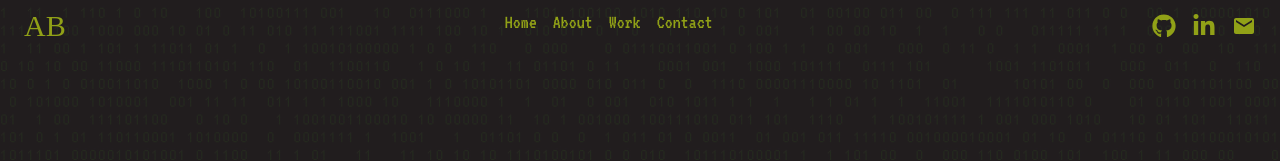
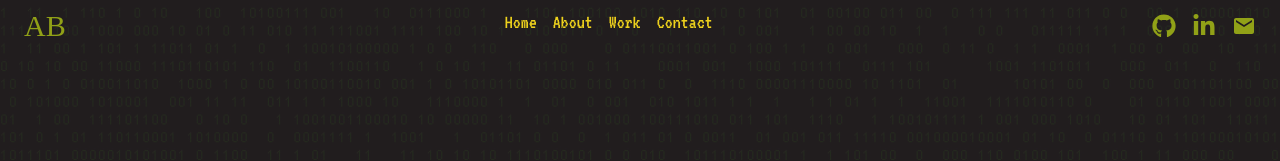
Before and after one commit to thatavocoder/portfolio-template, a Next.js app: page / in a window 1280 px wide. Shown: the top 161 px of the page. Built offline with nearby package versions, Linux system fonts and the light colour scheme; a web font is replaced by a local one.

Commit message:
adds contact form

```diff
--- /dev/null
+++ b/src/components/contact/index.tsx
@@ -0,0 +1,23 @@
+import React from 'react'
+import { FaGithub, FaLinkedinIn, FaTwitter } from 'react-icons/fa'
+import { MdMail } from 'react-icons/md'
+
+const Contact = () => {
+  return (
+    <div id="contact" className='min-h-screen max-w-[1440px] m-auto flex flex-col items-center'>
+      <div>
+        <p className='text-primary-500 font-title text-4xl md:text-5xl text-center pt-12'>Contact me</p>
+        <p className='text-secondary-500 font-body px-8 text-center'>You&apos;re just one click away from turning your idea into reality.</p>
+      </div>
+      <div className='mt-8 relative top-1/2'>
+        <a href="" className='flex justify-center items-center mt-4 text-white-500 font-body text-xl'><FaGithub className='mr-4' /> Github</a>
+        <a href="" className='flex justify-center items-center mt-4 text-white-500 font-body text-xl'><FaLinkedinIn className='mr-4' /> LinkedIn</a>
+        <a href="" className='flex justify-center items-center mt-4 text-white-500 font-body text-xl'><FaTwitter className='mr-4' /> Twitter</a>
+        <p className='mt-8 text-secondary-500 font-body'>------- Or send an email on -------</p>
+        <a href="mailto:abc@gmail.com" className='flex justify-center items-center mt-8 text-white-500 font-body text-xl'><MdMail className='mr-4' />abc@gmail.com</a>
+      </div>
+    </div>
+  )
+}
+
+export default Contact
--- a/src/components/hero/index.tsx
+++ b/src/components/hero/index.tsx
@@ -12,10 +12,10 @@ const Hero = () => (
           <p className='text-primary-500 xsm:text-xl md:text-3xl font-logo'>AB</p>
         </div>
         <div>
-          <a href='#home' className='text-primary-500 xsm:text-lg md:text-xl font-title ml-4'>Home</a>
-          <a href='#about' className='text-primary-500 xsm:text-lg md:text-xl font-title ml-4'>About</a>
-          <a href='#work' className='text-primary-500 xsm:text-lg md:text-xl font-title ml-4'>Work</a>
-          <a href='#contact' className='text-primary-500 xsm:text-lg md:text-xl font-title ml-4'>Contact</a>
+          <a href='#home' className='text-secondary-500 xsm:text-lg md:text-xl font-title ml-4'>Home</a>
+          <a href='#about' className='text-secondary-500 xsm:text-lg md:text-xl font-title ml-4'>About</a>
+          <a href='#work' className='text-secondary-500 xsm:text-lg md:text-xl font-title ml-4'>Work</a>
+          <a href='#contact' className='text-secondary-500 xsm:text-lg md:text-xl font-title ml-4'>Contact</a>
         </div>
         <div className='flex items-center'>
           <FaGithub className='text-primary-500 xsm:text-lg md:text-2xl ml-4' />
--- a/src/components/home/index.tsx
+++ b/src/components/home/index.tsx
@@ -1,5 +1,6 @@
 import React from 'react'
 import About from '../about'
+import Contact from '../contact'
 import Hero from '../hero'
 import Work from '../work'
 
@@ -8,6 +9,7 @@ const HomeComponent = () => (
     <Hero />
     <About />
     <Work />
+    <Contact />
   </>
 )
 
--- a/src/components/work/projects.tsx
+++ b/src/components/work/projects.tsx
@@ -7,7 +7,7 @@ import { PROJECTS } from '../constants'
 const Projects = () => {
   return (
     <div>
-      <p className='text-primary-500 font-title text-4xl md:text-5xl text-center mt-12'>Projects</p>
+      <p className='text-primary-500 font-title text-4xl md:text-5xl text-center mt-8'>Projects</p>
       <div className='mt-6 flex overflow-auto whitespace-nowrap ml-4 md:ml-8 project-scrollbar'>
         {
           PROJECTS.map((project, index) => (
```
